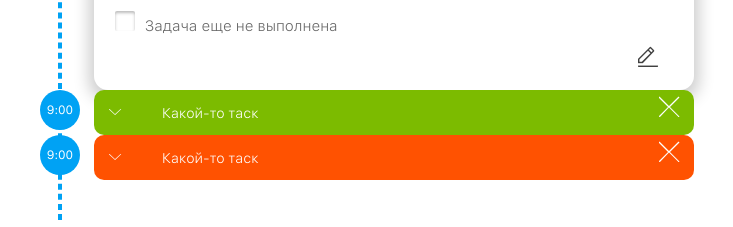
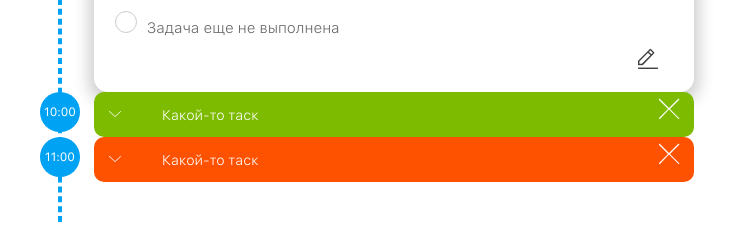
Before and after one commit to khramovw/task, a website: page app/index.html in a window 1280 px wide. Shown: the part 473-700 px from the top of the page, 0-733 px from the left. Drawn offline with Linux system fonts and the light colour scheme.

Commit message:
checked правка

```diff
--- a/app/css/style.css
+++ b/app/css/style.css
@@ -411,16 +411,14 @@ main {
             display: inline-block;
             width: 20px;
             height: 20px;
-            -webkit-border-radius: 2px;
-                    border-radius: 2px;
+            border: 1px solid #bebebe;
+            -webkit-border-radius: 50%;
+                    border-radius: 50%;
             background: #FFF;
-            -webkit-box-shadow: 0px 2px 3px rgba(0, 0, 0, 0.32) inset;
-                    box-shadow: 0px 2px 3px rgba(0, 0, 0, 0.32) inset;
             margin-right: 10px; }
         .task .task-content-wrap .task-check-row input[type="checkbox"]:checked + label::before {
-          background: #fff url("../img/checboxchecedbg.png") no-repeat;
-          background-position-y: 5px;
-          background-position-x: 2px; }
+          background: #fff url("../img/check.svg") no-repeat;
+          border-color: transparent; }
     .task .task-content-wrap .task-edit-row {
       display: -webkit-box;
       display: -webkit-flex;
--- a/app/index.html
+++ b/app/index.html
@@ -81,7 +81,7 @@
 					<!-- one task end -->
 					<!-- one task start-->
 					<div class="task success">
-						<div class="to-do-time">9:00</div>
+						<div class="to-do-time">10:00</div>
 						<div class="task-header flex-container">
 							<span class="icon icon-arrow"></span>
 							<div class="short-task-text">Какой-то таск</div>
@@ -122,7 +122,7 @@
 					<!-- one task end -->
 					<!-- one task start-->
 					<div class="task worning">
-						<div class="to-do-time">9:00</div>
+						<div class="to-do-time">11:00</div>
 						<div class="task-header flex-container">
 							<span class="icon icon-arrow"></span>
 							<div class="short-task-text">Какой-то таск</div>
```
Also changed, not shown: app/img/check.svg (added), dist/sass/_layout.scss.
